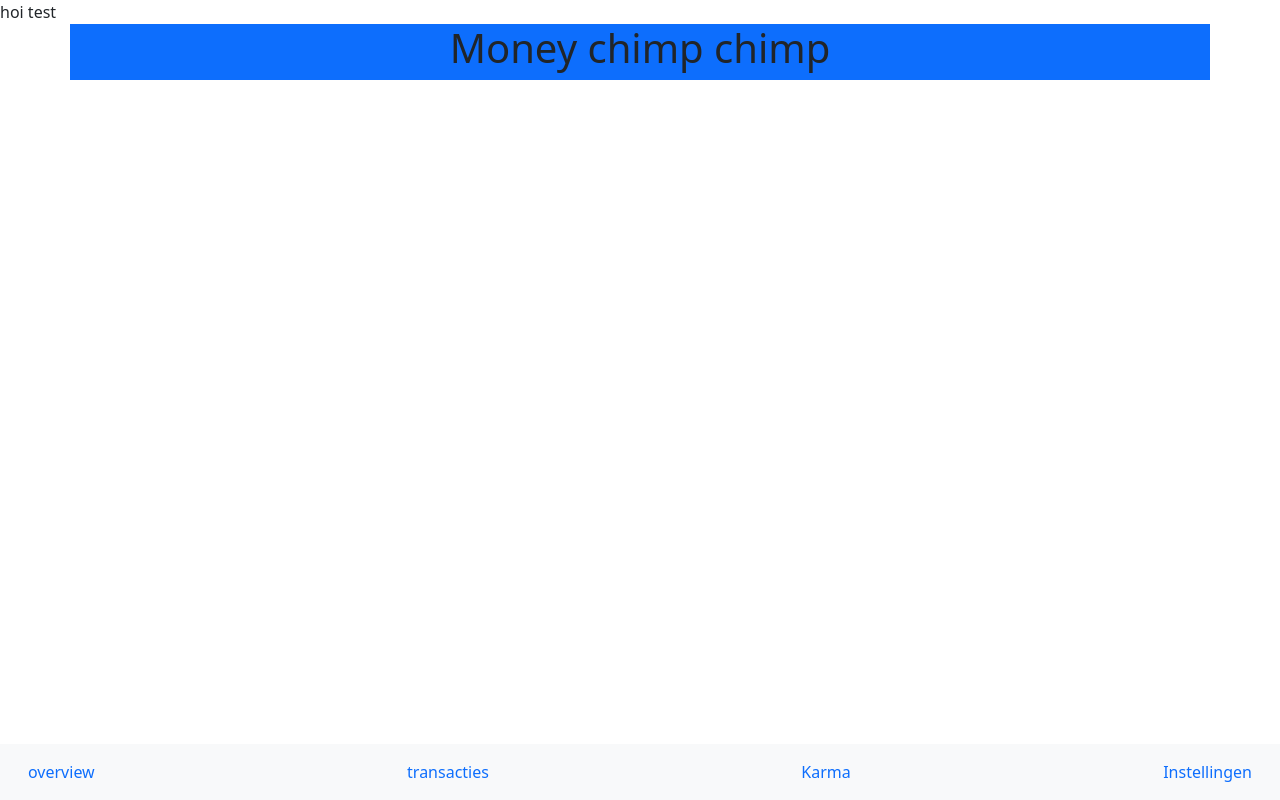
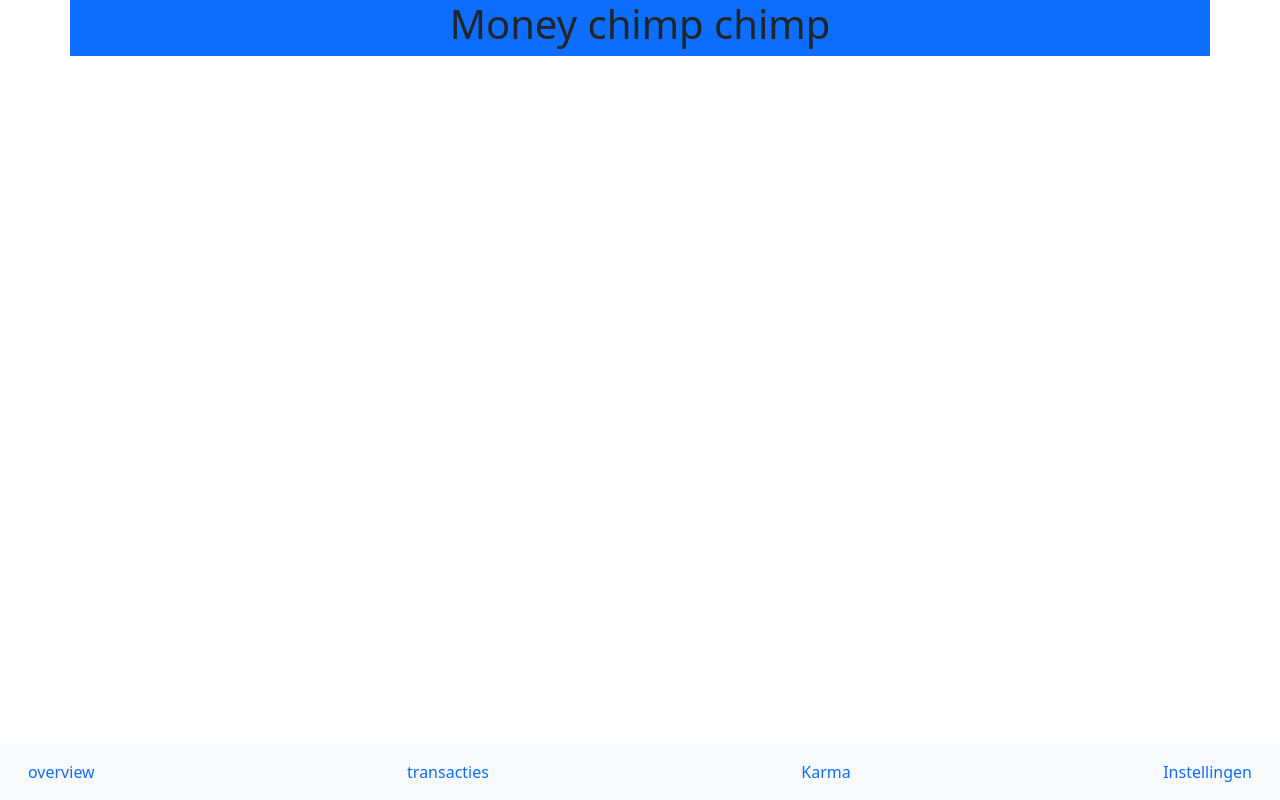
Before and after one commit to hicham-sahla/moneychimp, a plain HTML site: page index.html in a window 1280 px wide. Drawn offline with nearby package versions, Linux system fonts and the light colour scheme.

Commit message:
test verwijderd

```diff
--- a/index.html
+++ b/index.html
@@ -11,7 +11,6 @@
 </head>
 
 <body>
-    hoi test
     <header>
     </header>
     <div class="container bg-primary">
```
